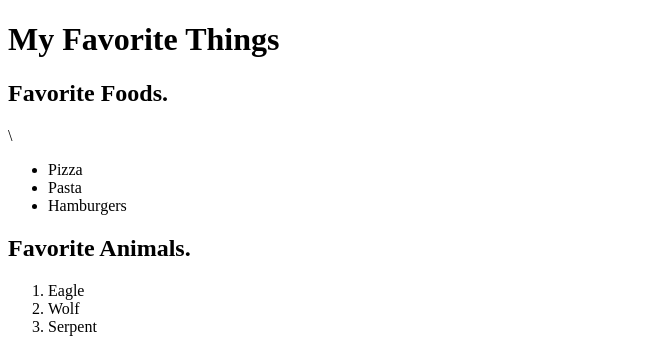
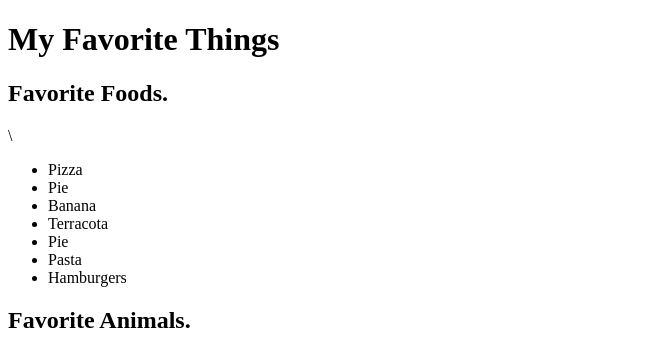
Before and after one commit to Aaarcila/CatsandDogs, a plain HTML site: page index.html in a window 1280 px wide. Shown: the top 351 px of the page, without its empty margins (0-667 px from the left). Drawn offline with Linux system fonts and the light colour scheme.

Commit message:
added favorite foods

```diff
--- a/index.html
+++ b/index.html
@@ -28,6 +28,10 @@
         <h2>Favorite Foods.</h2>\
         <ul>
             <li>Pizza</li>
+            <li>Pie</li>
+            <li>Banana</li>
+            <li>Terracota</li>
+            <li>Pie</li>
             <li>Pasta</li>
             <li>Hamburgers</li>
         </ul>
```
